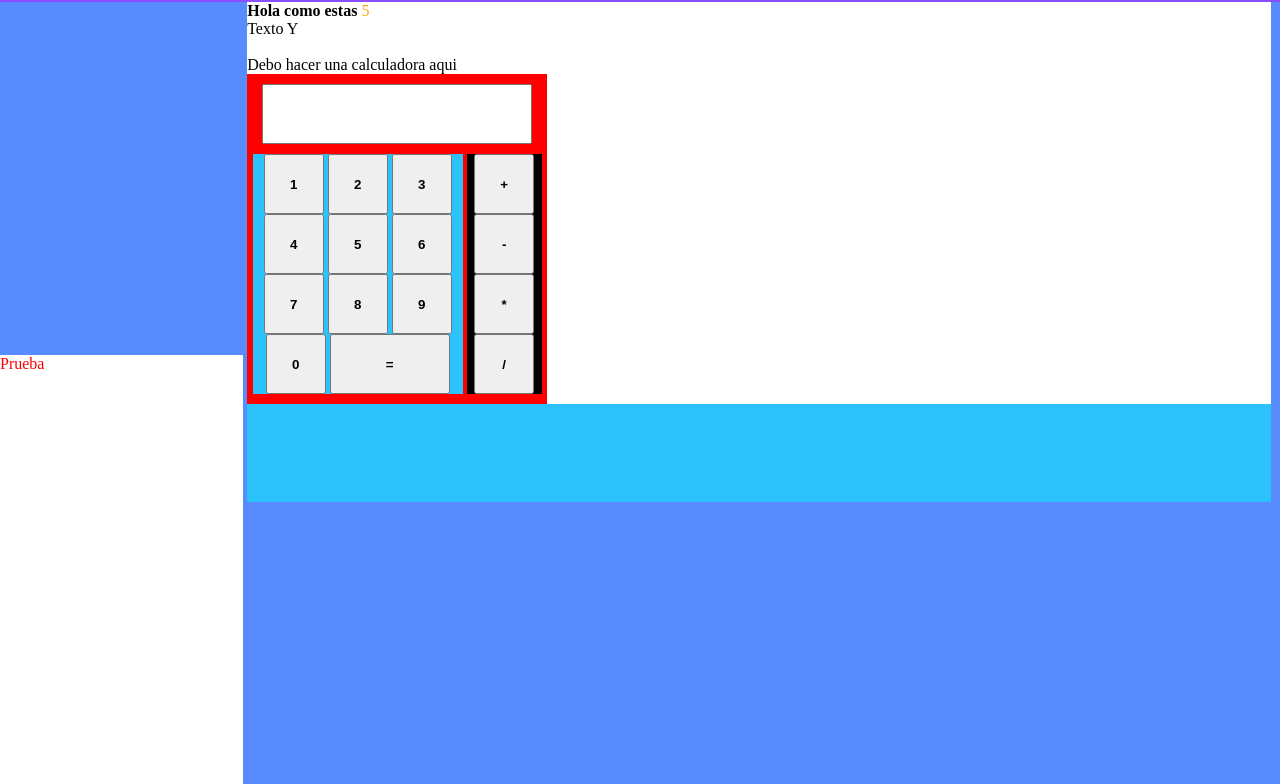
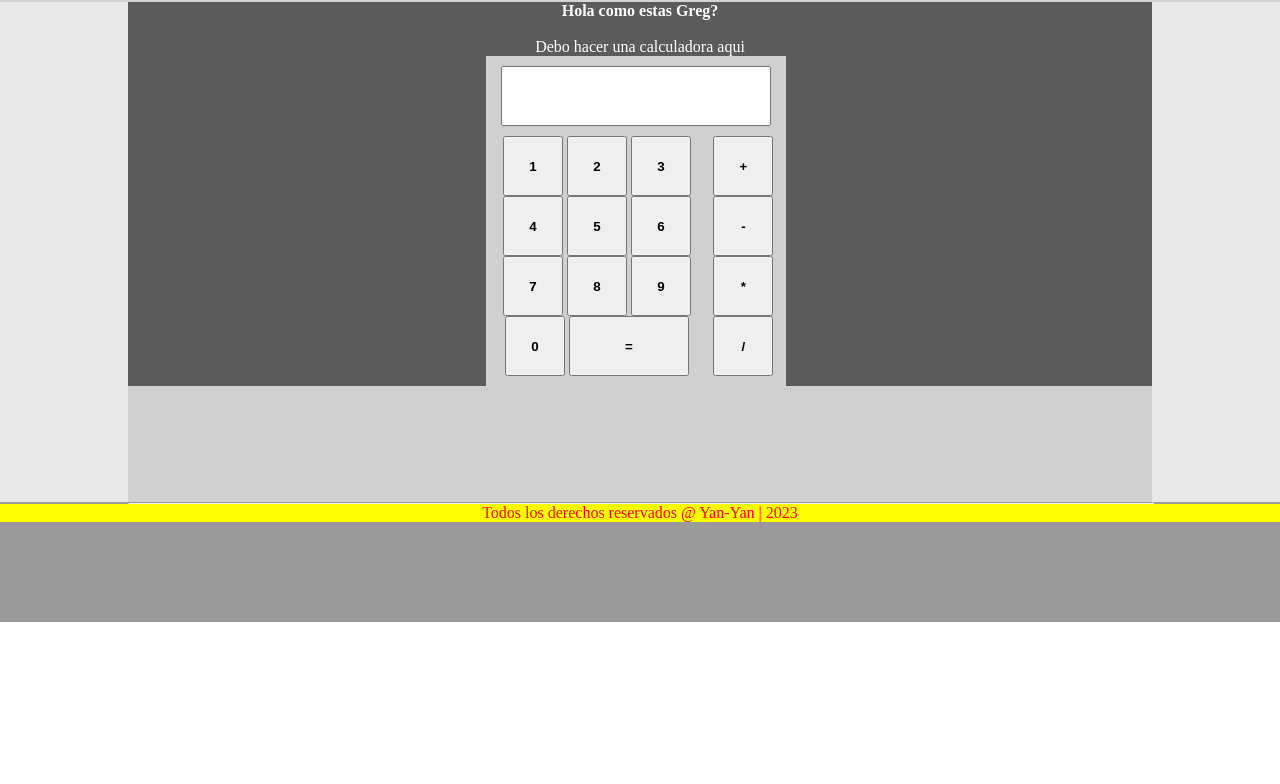
Before and after one commit to franqsocialmedia/ryoiki, a plain HTML site: page code_javascript.html in a window 1280 px wide. Shown: the part 138-922 px from the top of the page. After the commit the page ends 800 px from the top, so only its background shows below. Drawn offline with Linux system fonts and the light colour scheme.

Commit message:
preparado para revision del duro Greg

```diff
--- a/code_javascript.html
+++ b/code_javascript.html
@@ -25,19 +25,13 @@
 		</header>
 
 		<main>
-			<aside>
-				<section>
-					<p id="contenidoZ">Prueba</p>
-				</section>
-			</aside>
 
 			<div>
 				<section>
-					<p ><b>Hola como estas </b><a id="contenidoX">Texto X</a></p>
+					<p ><b>Hola como estas Greg?</b></p>
 				</section>
 
 				<section>
-					<p id="contenidoY">Texto Y</p>
 			<br>
 					<p>Debo hacer una calculadora aqui</p>
 					<form action="code_javascript.html" method="POST" class="calculadora">
--- a/script2.js
+++ b/script2.js
@@ -1,63 +1,13 @@
+//prueba de lectura de este archivo JS.
+alert("Javascript Funcionando!");
 
-/*var a = prompt("Texto agregar en parrafo");
-*/
-
-alert("Hi");
-
-//ejemplo de funcion
-function suma(){
-	return 1+4;
-}
-
-//Ejemplo de Objeto
-const celular ={
-	marca:"LG",
-	modelo:"V5",
-	ano:"2018"
-};
-
-//variables de los elementos
-let x = document.getElementById("contenidoX");
-var y = document.getElementById("contenidoY");
-var z = document.getElementById("contenidoZ");
-var d = document.getElementById("derechos");
-
-//nuevos valores de los elementos
-x.innerHTML = suma();
-//y.innerHTML = a;
-
-//consulta de respuesta
-/*if (a=="suma"){
-
-	z.innerHTML = "FUNCIONO!";
-}else if (a=="resta"){
-	z.innerHTML = "YEIIII";
-}else{
-	z.innerHTML = celular.modelo;
-}
-*/
-
-//Calculadora de botones en javascript
-var x1 = document.getElementById("1");
-var x2 = document.getElementById("2");
-var x3 = document.getElementById("3");
-var x4 = document.getElementById("4");
-var x5 = document.getElementById("5");
-var x6 = document.getElementById("6");
-var x7 = document.getElementById("7");
-var x8 = document.getElementById("8");
-var x9 = document.getElementById("9");
-var x0 = document.getElementById("0");
-
-var signoMas = document.getElementById("+");
-var signoMenos = document.getElementById("-");
-var signoMulti = document.getElementById("*");
-var signoDivision = document.getElementById("/");
-
+//Array que uso como base de datos temporal
 const calculo = new Array(0,"n",0,"n");
 
+//contador que uso para el orden dentro del array
 var z = 0;
 
+//Funcion calculadora basica (suma, resta, multiplicacion y Division)
 function calc(x){
 
 	if(z == 1){
@@ -65,7 +15,6 @@ if(z == 1){
 	}else{
 		document.getElementById("resultados").value = x;
 	}
-
 
 		if(z>2){
 
@@ -84,13 +33,9 @@ if(z == 1){
 
 			calculo[z] = x;
 
-		y.innerHTML = calculo[z];
+			document.getElementById("resultados").innerHTML = calculo[z];
 
 			z++;
 		}
-
-
-
-
 	return;
 }
--- a/style7.css
+++ b/style7.css
@@ -8,11 +8,11 @@
 
 /*--------- VARIABLES -----------*/
 :root{
-	--v1:#706FFE;
-	--v2:#588BFE;
-	--v3:#43A6FE;
-	--v4:#8A50FF;
-	--v5:#2CC3FD;
+	--v1:#5B5B5B;
+	--v2:#E9E9E9;
+	--v3:#9A9A9A;
+	--v4:#D4D4D4;
+	--v5:#D0D0D0;
 }
 
 /*--------- MEDIA QUERY -----------*/
@@ -84,7 +84,14 @@ main{
 	background-color:var(--v2);
 
 	height:auto;
+
+	text-align:center;
 	}
+
+main section {
+	text-align:center;
+}
+
 aside{
 	background-color:white;
 
@@ -113,11 +120,14 @@ div{
 	width:80%;
 
 	display:inline-block;
+
+	color:white;
 	}
 
 section{
-	background-color:white;
+	background-color:#5B5B5B;
 	}
+
 
 footer{
 	background-color:var(--v3);
@@ -157,8 +167,9 @@ form.calculadora{
 	width:300px;
 	height:330px;
 
-	background-color:red;
+	background-color:var(--v5);
 
+	margin-left:35%;
 }
 
 input{
@@ -197,11 +208,13 @@ input.btn_signo{
 div.num{
 	width:70%;
 	height:auto;
+
+	background-color:var(--v5);
 }
 
 div.signo{
 	width:25%;
 	height:auto;
 
-	background-color:black;
+	background-color:var(--v5);
 }
```
Lines whose indentation alone changed are shown as unchanged.
